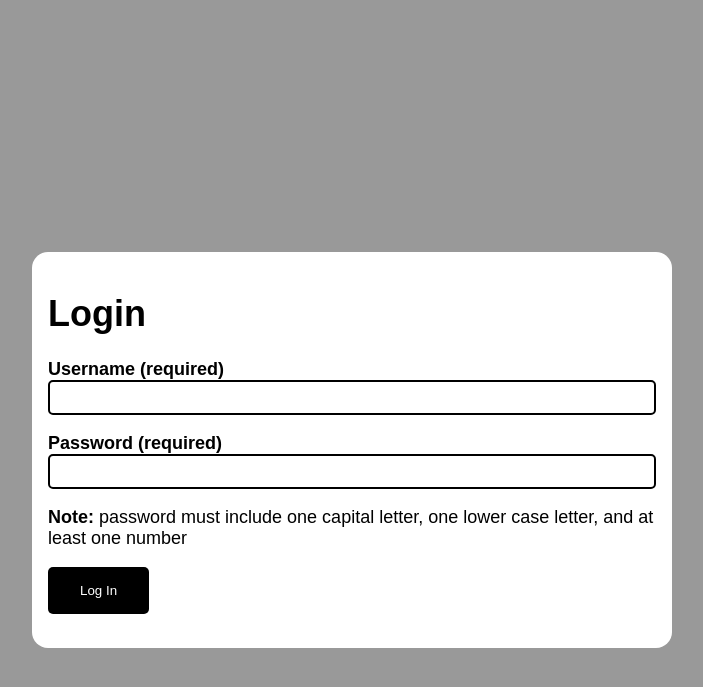
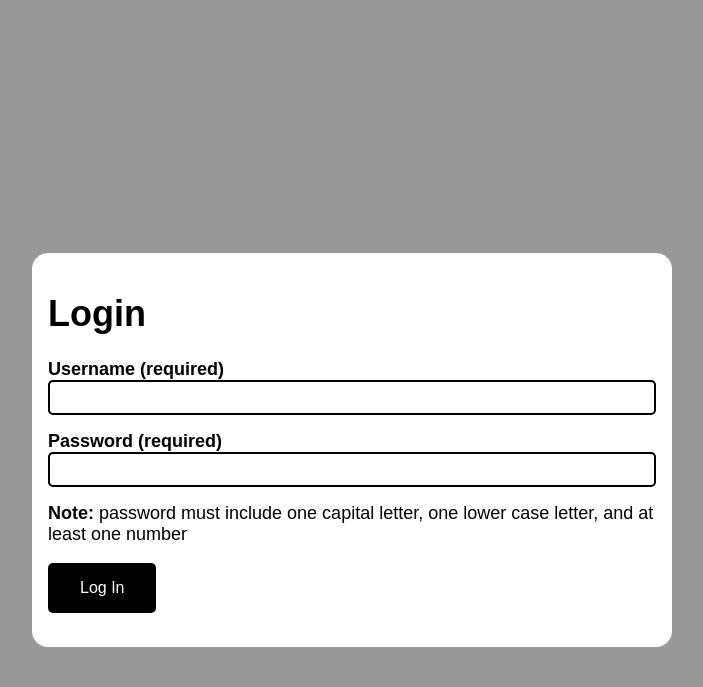
Before and after one commit to ajsaucier/ajsaucier.github.io, a Jekyll site: the page demos/take-home-test/index.html, which Jekyll copies as it is, in a window 1280 px wide. Shown: the top 687 px of the page, without its empty margins (288-991 px from the left). Built offline with Jekyll 4.4.1, drawn with Linux system fonts in a browser that asks for light colours.

Commit message:
Updated demo files

```diff
--- a/demos/take-home-test/index.html
+++ b/demos/take-home-test/index.html
@@ -13,19 +13,19 @@
             <div class="form-wrapper">
               <h1>Login</h1>
               <form method="POST" action="./success.html" novalidate>
-                <p>
+                <div class="form-row">
                   <label for="username">Username (required)</label>
                   <br />
                   <input id="username" type="text" aria-required="true" name="username" />
                   <p id="username-error" class="error" hidden>Please enter your username</p>
-                </p>
-                <p>
+                </div>
+                <div class="form-row">
                   <label for="password">Password (required)</label>
                   <br />
                   <input id="password" type="password" aria-describedby="password-info" aria-required="true" name="password" pattern="(?=.*[A-Z])(?=.*[a-z])(?=.*\d)" autocomplete="off" />
                   <p id="password-error" class="error" hidden>Please enter your password in the specified pattern</p>
                   <p id="password-info"><strong>Note:</strong> password must include one capital letter, one lower case letter, and at least one number</p>
-                </p>
+                </div>
                 <button type="submit">Log In</button>
               </form>
               <p id="login-error" role="status"></p>
--- a/demos/take-home-test/main.css
+++ b/demos/take-home-test/main.css
@@ -32,6 +32,10 @@
     border-radius: 1rem;
 }
 
+form .form-row {
+    margin-bottom: 1rem;
+}
+
 form label {
     font-weight: bold;
 }
@@ -64,6 +68,7 @@
     color: #fff;
     padding: 1rem 2rem;
     border-radius: 5px;
+    font-size: 1rem;
 }
 
 form button:hover,
@@ -81,9 +86,12 @@
     background: var(--error-color);
     color: white;
     padding: 0.5rem;
-    margin-top: -1rem;
 }
 
 #login-error {
     color: var(--error-color);
 }
+
+#password-info {
+    margin-top: 1rem;
+}
```
